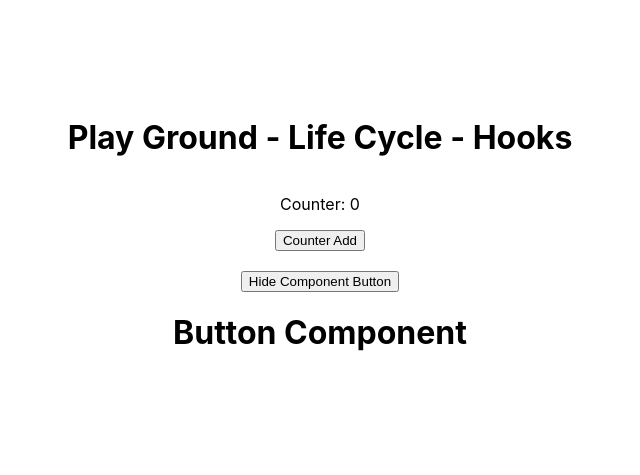
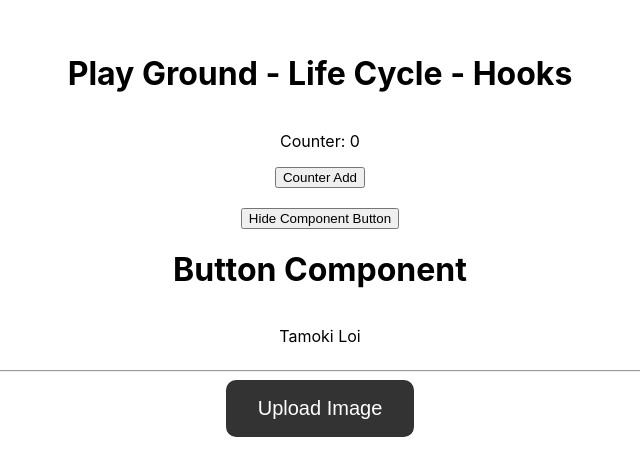
Before and after one commit to TamokiLoi/nextjs-demo, a Next.js app: page /playGround/hook in a window 1280 px wide. Shown: the part 165-640 px from the top of the page, without its empty margins (320-960 px from the left). Built offline with nearby package versions, Linux system fonts and the light colour scheme.

Commit message:
update learn useCallback, useMemo, useRef

```diff
--- a/pages/playGround/hook/index.tsx
+++ b/pages/playGround/hook/index.tsx
@@ -1,11 +1,20 @@
-import React, { useEffect, useState } from 'react';
+import React, { useCallback, useEffect, useMemo, useState, useRef } from 'react';
 import Button from '../../../components/Button';
 import styles from '../../../styles/Home.module.css';
 
 const LifeCycleHook = () => {
 
+    // similar constructor
+    useMemo(() => {
+        console.log('constructor new');
+    }, []);
+
     const [counter, setCounter] = useState(0);
     const [visible, setVisible] = useState(true);
+    const [user, setUser] = useState({
+        firstName: 'Tamoki',
+        lastName: 'Loi',
+    });
 
     useEffect(() => {
         console.log('useEffect run = empty');
@@ -20,20 +29,34 @@ const LifeCycleHook = () => {
         console.log('useEffect run visible', visible);
     }, [visible]);
 
-    console.log('before return');
+    const fullName = useMemo(() => { return user.firstName + ' ' + user.lastName }, [user]);
+
+    const handleCreateCounter = useCallback(() => {
+        setCounter(counter + 1)
+    }, [counter]);
+
+    const inputFileEl = useRef(null);
 
     return (
         <div className={styles.container}>
             <h1>Play Ground - Life Cycle - Hooks</h1>
             <p>Counter: {counter}</p>
-            <button onClick={() => {
-                // setCounter(counter + 1)
-                setCounter((preCounter) => {
-                    return preCounter + 1
-                })
-            }}>Counter Add</button><br/>
+            <button onClick={handleCreateCounter}>Counter Add</button><br />
             <button onClick={() => setVisible(!visible)}>Hide Component Button</button>
             {visible && <Button />}
+            <p>{fullName}</p>
+            <hr style={{ width: '100%' }} />
+            <div>
+                <input type="file" ref={inputFileEl} className={styles.uploadHidden}/>
+                <button
+                    className={styles.upload}
+                    onClick={() => {
+                        console.log(inputFileEl.current);
+                        inputFileEl.current.click();
+                    }}>
+                    Upload Image
+                </button>
+            </div>
         </div>
     )
 }
--- a/styles/Home.module.css
+++ b/styles/Home.module.css
@@ -114,6 +114,25 @@
   height: 1em;
 }
 
+.upload {
+  padding: 15px 30px;
+  border: 2px solid #333;
+  color: #fff;
+  background-color: #333;
+  font-size: 20px;
+  border-radius: 10px;
+  cursor: pointer;
+}
+.upload:hover {
+  background-color: rgba(51, 51, 51, 0.699);
+}
+.uploadHidden {
+  opacity: 0;
+  visibility: hidden;
+  position: fixed;
+  left: '-1000px';
+}
+
 @media (max-width: 600px) {
   .grid {
     width: 100%;
```
